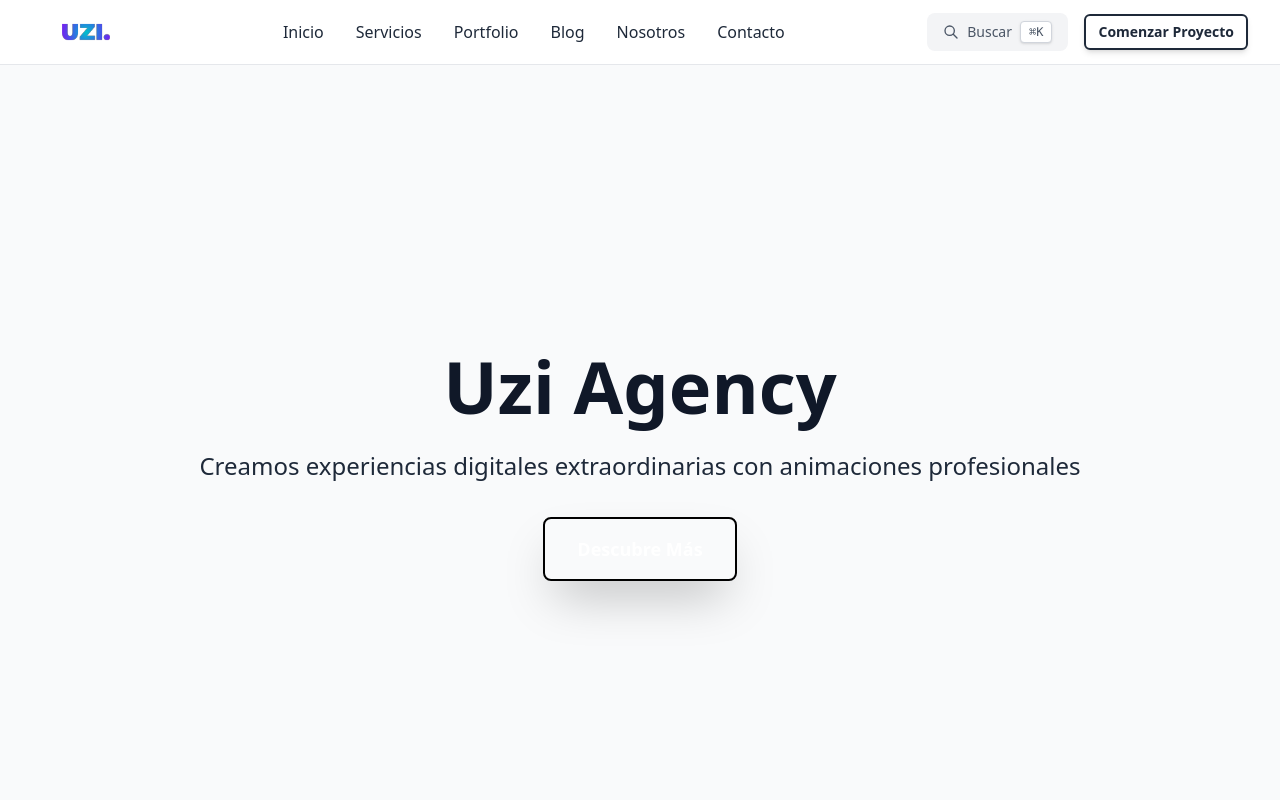
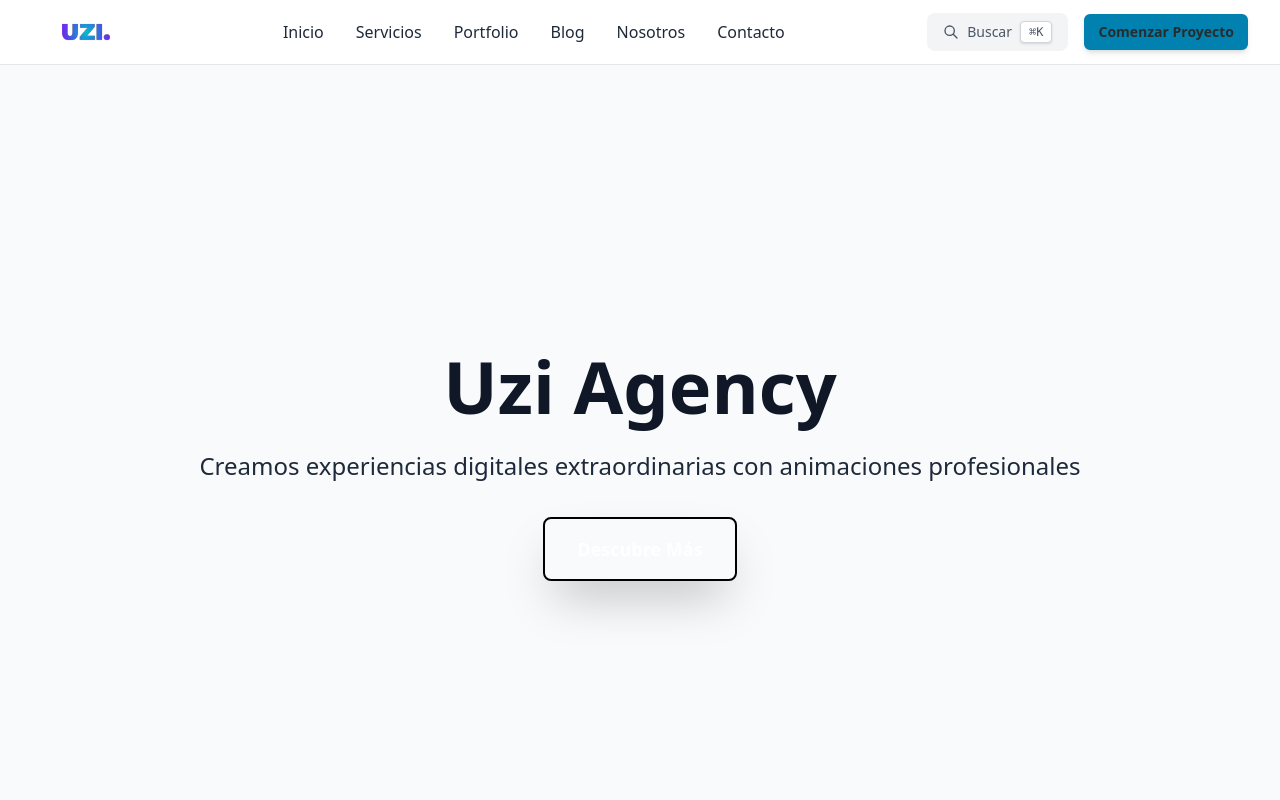
Before and after one commit to SkyTotix/uzyAgency, a Next.js app: page / in a window 1280 px wide. Shown: the top 800 px of the page. Built offline with nearby package versions, Linux system fonts and the light colour scheme; no server answers.

Commit message:
debug: Agregar estilos inline para forzar colores del botón - style inline con backgroundColor: #0081af - color: #272d2d para texto - borderColor: #0081af para borde - Solución temporal para verificar si Tailwind está funcionando

```diff
--- a/src/components/ui/Button.tsx
+++ b/src/components/ui/Button.tsx
@@ -35,6 +35,7 @@ export default function Button({
         sizeClasses[size],
         className
       )}
+      style={variant === 'primary' ? { backgroundColor: '#0081af', color: '#272d2d', borderColor: '#0081af' } : undefined}
       {...props}
     >
       {children}
```
